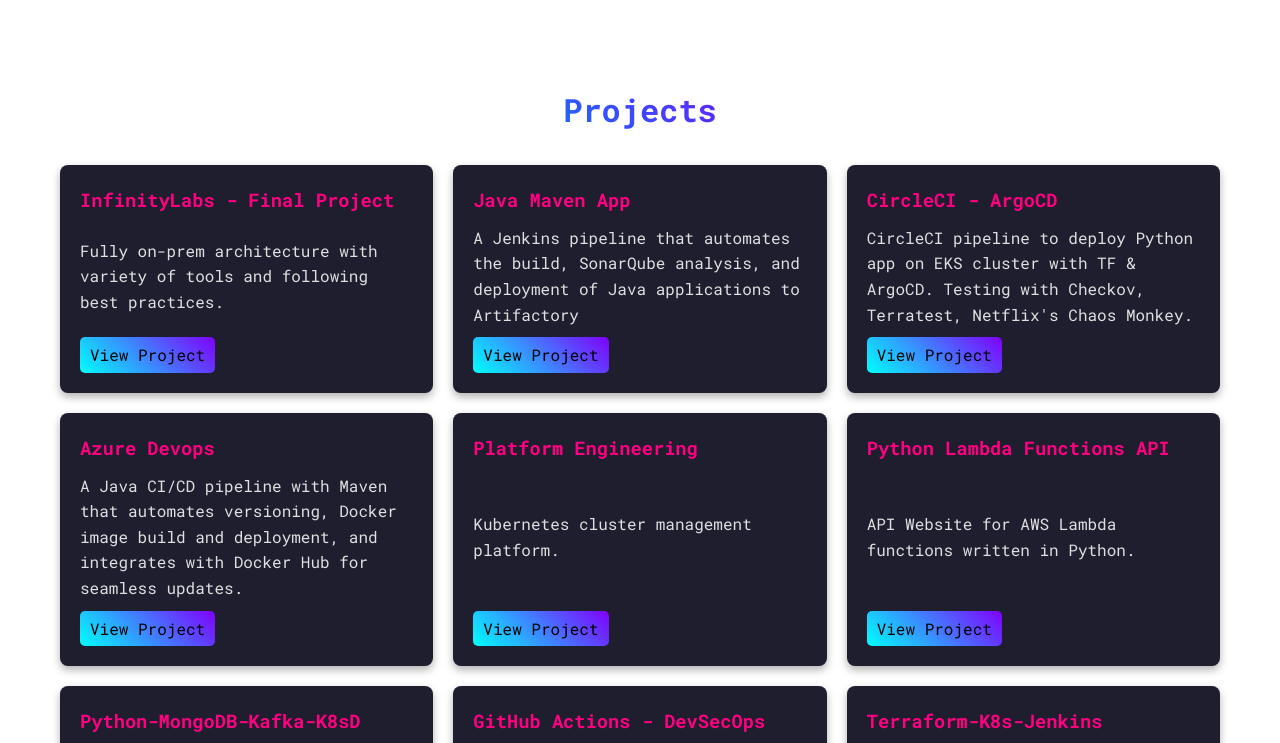
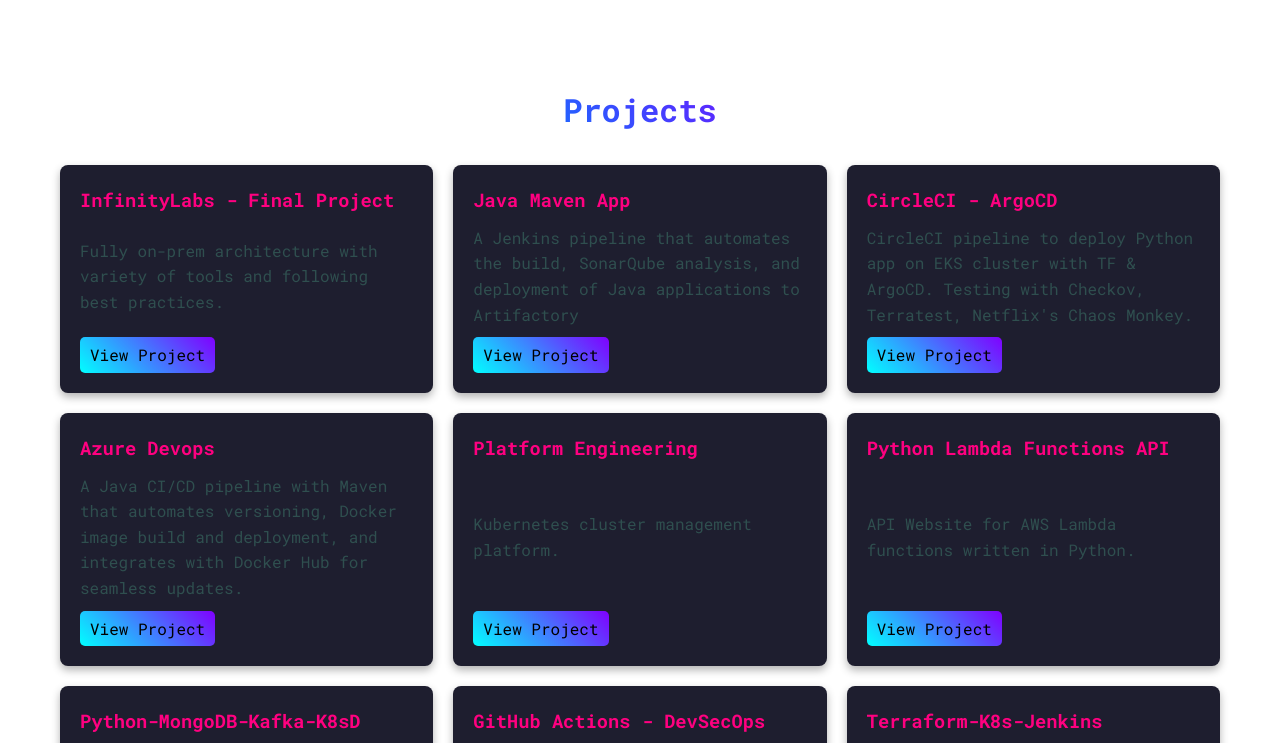
Before and after one commit to sharon088/sharon088.github.io, a plain HTML site: page index.html in a window 1280 px wide. Shown: the part 773-1516 px from the top of the page. Drawn offline with Linux system fonts and the light colour scheme.

Commit message:
Update index.html

```diff
--- a/index.html
+++ b/index.html
@@ -16,7 +16,7 @@
       background-size: cover;
       font-family: 'Roboto Mono', monospace;
       height: 100%;
-      color: #e0e0e0;
+      color: darkslategrey;
       line-height: 1.6;
     }
     a {
```
